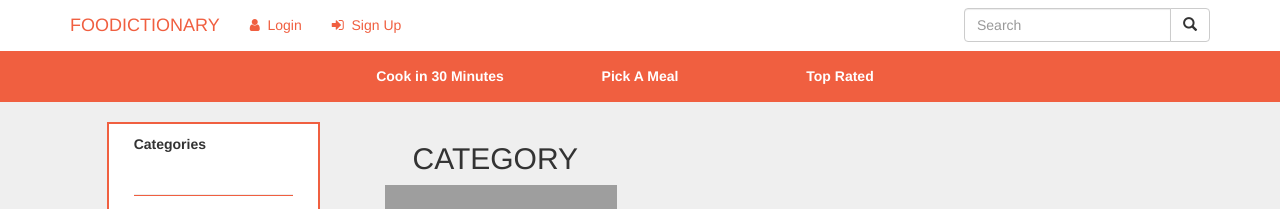
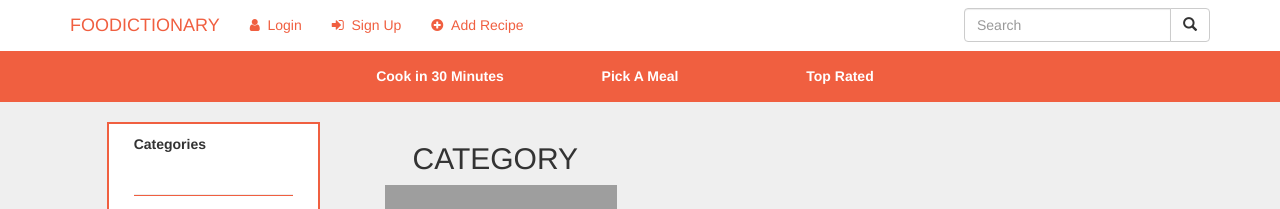
Before and after one commit to Jinlim01/Foodictionary, a PHP site: page /homePage.php in a window 1280 px wide. Shown: the top 209 px of the page. Run offline with PHP 8.4, Linux system fonts and the light colour scheme; data that the repository does not hold is empty; some web fonts are replaced; grey boxes are pictures that could not be loaded.

Commit message:
home page redesign

```diff
--- a/navbar.php
+++ b/navbar.php
@@ -28,6 +28,9 @@ and open the template in the editor.
                         </li>
                         <li class="option">
                             <a href=""><i class="fa fa-sign-in" aria-hidden="true"></i>&nbsp;&nbsp;Sign Up</a>
+                        </li>
+                        <li class="option">
+                            <a href=""><i class="fa fa-plus-circle" aria-hidden="true"></i>&nbsp;&nbsp;Add Recipe</a>
                         </li>
                     </ul>
                 </div>
```
